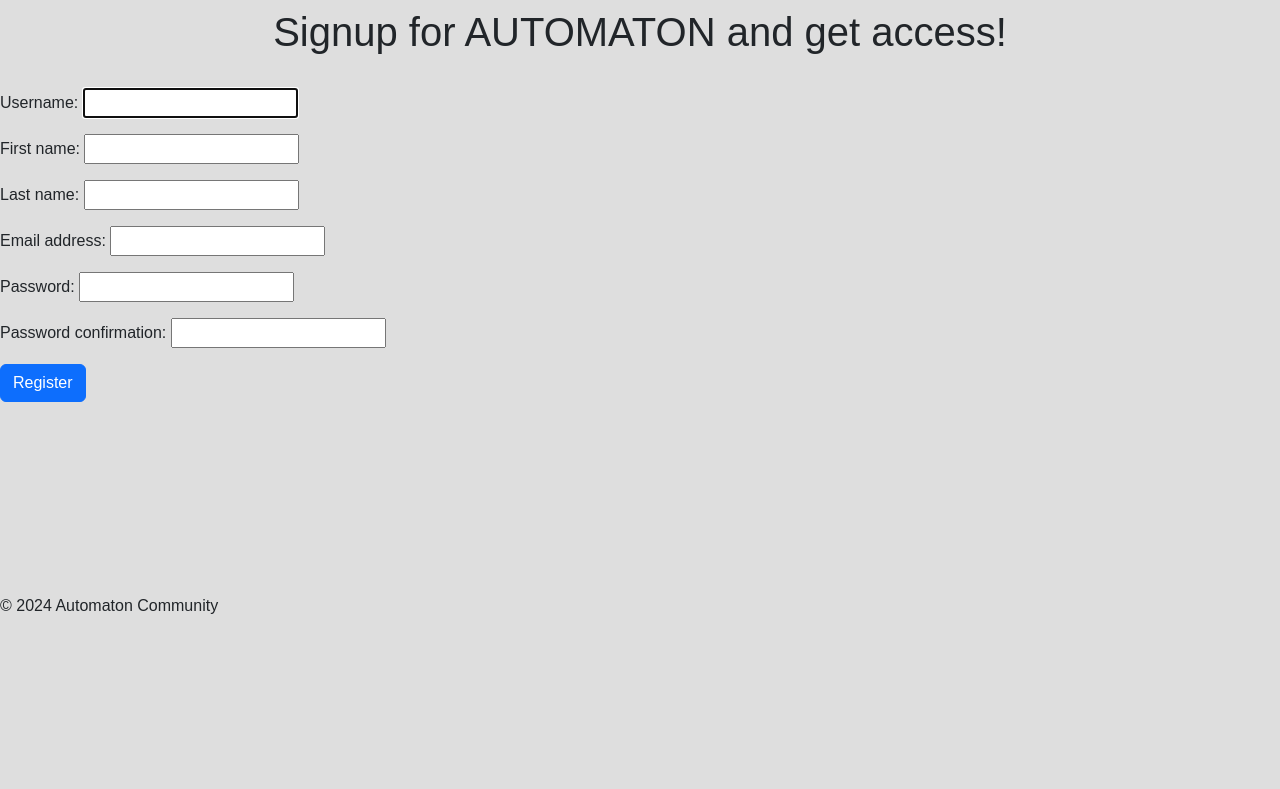
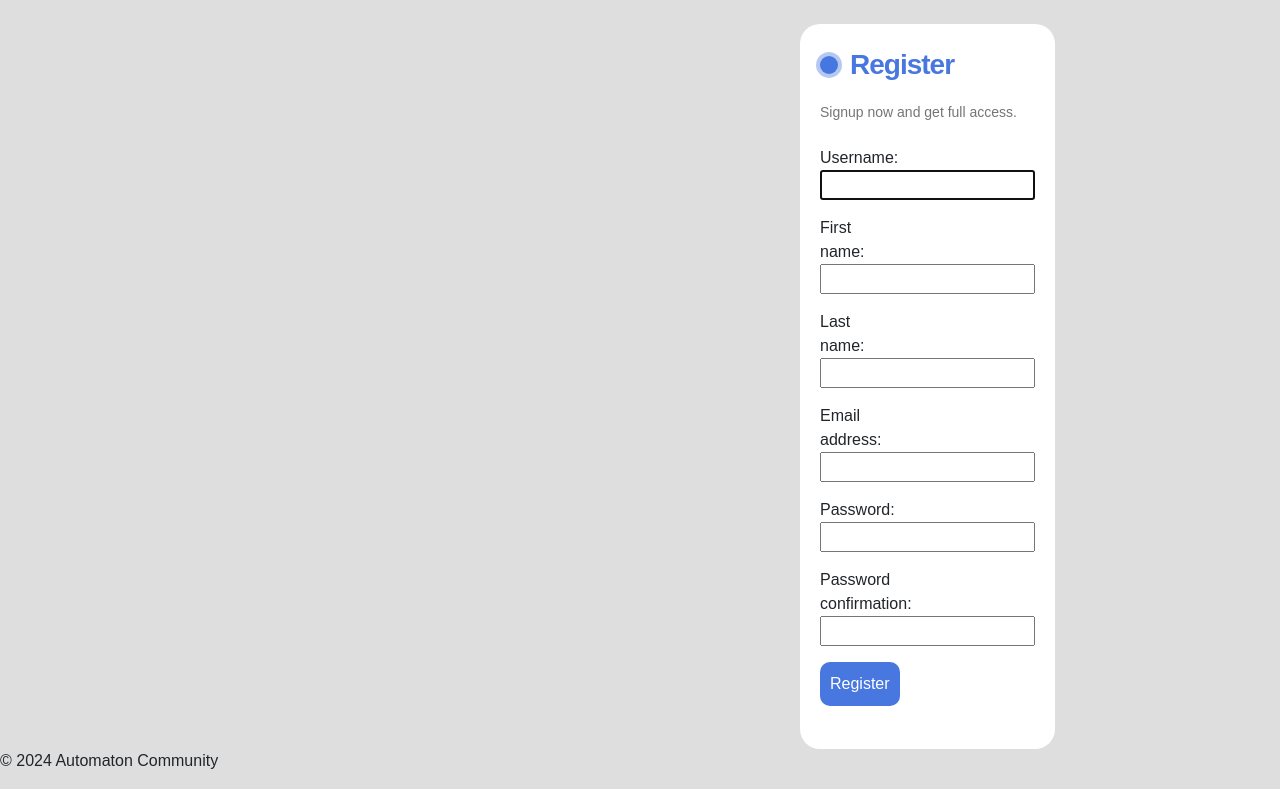
Before and after one commit to br0nke/automaton, a Django app: page /user_profile/signup/ in a window 1280 px wide. Shown: the part 166-955 px from the top of the page. Before the commit the page ends 780 px from the top, so only its background shows below. Run offline with Django 5.2, Linux system fonts and the light colour scheme; some libraries are stand-ins or nearby versions.

Commit message:
a lot of html + css fixes

```diff
--- a/core/codes/static/css/style.css
+++ b/core/codes/static/css/style.css
@@ -34,6 +34,7 @@
 
 .hero img {
     width: 50%;
+
 }
 
 .footer {
@@ -57,3 +58,146 @@
     width: 400px; /* Adjust width as needed */
     position: relative; /* Required for responsive sizing */
 }
+
+main h1 {
+    text-align: center;
+}
+
+.form {
+    display: table;
+    flex-direction: column;
+    gap: 10px;
+    max-width: 400px;
+    background-color: #fff;
+    padding: 20px;
+    border-radius: 20px;
+    position: relative;
+  }
+
+.textarea {
+    columns: 30;
+}
+
+.centered-element {
+    margin: auto 800px;
+}
+
+.title {
+    font-size: 28px;
+    color: rgb(71, 119, 223);
+    font-weight: 600;
+    letter-spacing: -1px;
+    position: relative;
+    display: flex;
+    align-items: center;
+    padding-left: 30px;
+}
+
+.title::before,.title::after {
+    position: absolute;
+    content: "";
+    height: 16px;
+    width: 16px;
+    border-radius: 50%;
+    left: 0px;
+    background-color: rgb(71, 119, 223);
+}
+
+.title::before {
+    width: 18px;
+    height: 18px;
+    background-color: rgb(71, 119, 223);
+}
+
+.title::after {
+    width: 18px;
+    height: 18px;
+    animation: pulse 1s linear infinite;
+}
+
+.message, .signin {
+    color: rgba(88, 87, 87, 0.822);
+    font-size: 14px;
+}
+
+.signin {
+    text-align: center;
+}
+
+.signin a {
+    color: rgb(71, 119, 223);
+}
+
+.signin a:hover {
+    text-decoration: underline rgb(71, 119, 223);
+}
+
+.flex {
+    display: flex;
+    width: 100%;
+    gap: 6px;
+}
+
+.form label {
+    position: relative;
+}
+
+.form label .input {
+    width: 100%;
+    padding: 10px 10px 20px 10px;
+    outline: 0;
+    border: 1px solid rgba(105, 105, 105, 0.397);
+    border-radius: 10px;
+}
+
+.form label .input + span {
+    position: absolute;
+    left: 10px;
+    top: 15px;
+    color: grey;
+    font-size: 0.9em;
+    cursor: text;
+    transition: 0.3s ease;
+}
+
+.form label .input:placeholder-shown + span {
+    top: 15px;
+    font-size: 0.9em;
+}
+
+.form label .input:focus + span,.form label .input:valid + span {
+    top: 30px;
+    font-size: 0.7em;
+    font-weight: 600;
+}
+
+.form label .input:valid + span {
+    color: green;
+}
+
+  .submit {
+    border: none;
+    outline: none;
+    background-color: rgb(71, 119, 223);
+    padding: 10px;
+    border-radius: 10px;
+    color: #fff;
+    font-size: 16px;
+    transform: .3s ease;
+  }
+
+  .submit:hover {
+    background-color: rgb(32, 32, 208);
+  }
+
+  @keyframes pulse {
+    from {
+      transform: scale(0.9);
+      opacity: 1;
+    }
+
+    to {
+      transform: scale(1.8);
+      opacity: 0;
+    }
+  }
--- a/core/codes/templates/base.html
+++ b/core/codes/templates/base.html
@@ -64,14 +64,7 @@
     </header>
 
     <main>{% block content %}{% endblock content %}</main>
-    <style>
-      .footer {
-        position: fixed;
-        bottom: 0;
-        width: 100%;
-        height: 50px;
-        background-color: rgb(199, 200, 217);
-      }
+
     </style>
     <footer>
         {% block footer %}{% endblock footer %}
--- a/core/codes/templates/codes/codes_create.html
+++ b/core/codes/templates/codes/codes_create.html
@@ -1,12 +1,14 @@
 {% extends "base.html" %}{% load crispy_forms_tags %}
 {% block title %}Share your code {{ block.super }}{% endblock title %}
 {% block content %}
-    <h1>Share your code:</h1>
-<div class="form-container">
+<h1>Share your code:</h1>
+<div class="centered-element">
+<div class="form">
     <form method="post" enctype="multipart/form-data">
         {% csrf_token %}
         {{ form.as_p }}
         <button type="submit">Publish Code</button>
     </form>
 </div>
+</div>
 {% endblock content %}
--- a/core/user_profile/templates/registration/login.html
+++ b/core/user_profile/templates/registration/login.html
@@ -1,7 +1,8 @@
-{% extends 'base.html' %}
+{% extends 'base.html' %} {% load crispy_forms_tags %}
 {% block title %} Log in to {{ block.super }}{% endblock title %}
 {% block content %}
 <h1>Log in to AUTOMATON</h1>
+<div class="centered-element">
 {% if form.errors %}
 <p class="box box-error">Log in error. Please try again.</p>
 {% endif %}
@@ -15,4 +16,5 @@
 </form>
 <p><a href="{% url 'password_reset' %}">Forgot password?</a></p>
 <p>If you do not have an account, please <a href="{% url 'signup' %}">sign up.</a>
+</div>
 {% endblock content %}
--- a/core/user_profile/templates/user_profile/signup.html
+++ b/core/user_profile/templates/user_profile/signup.html
@@ -1,15 +1,22 @@
-{% extends "base.html" %}
+{% extends "base.html" %} {% load crispy_forms_tags %}
 {% block title %}Signup{% endblock title %}
 {% block content %}
-<h1><h1 style="text-align: center;">Signup for AUTOMATON and get access!</style></h1>
 <br>
+<div class="centered-element">
 {% if not user.is_authenticated %}
-  <form method="post" action="{{ request.path }}">
-    {% csrf_token %}
-    {{ form.as_p }}
-    <p><button type="submit" class="btn btn-primary">Register</button></p>
+  <form class="form" method="post" action="{{ request.path }}">
+    <p class="title">Register </p>
+    <p class="message">Signup now and get full access. </p>
+    <div class="flex">
+      <label class="col-sm-2 col-form-label">
+      {% csrf_token %}
+      {{ form.as_p }}
+      <p><button class="submit">Register</button></p>
+      </label>
+    </div>
   </form>
 {% else %}
-  <p>You already have an account. Click <a href="/">here</a> to go to the home page.</p>
+  <p>You already registered. Click <a href="/">here</a> to reach the home page.</p>
+</div>
 {% endif %}
 {% endblock content %}
```
Also changed, not shown: core/codes/templates/codes/codes_list.html (+7 -3 lines), core/codes/templates/codes/codes_search.html (renamed from core/codes/templates/codes/code_search.html, +11 -9 lines).
